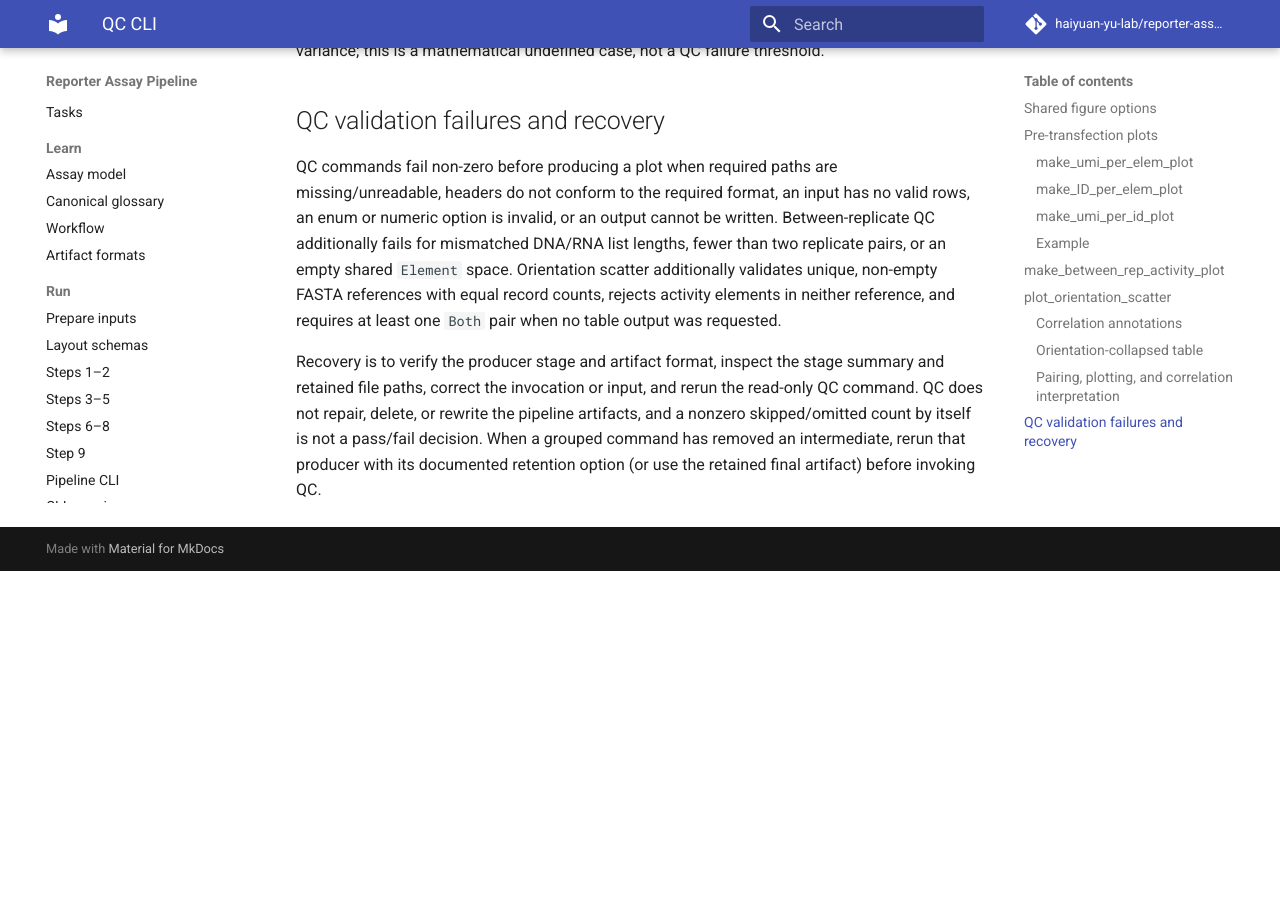
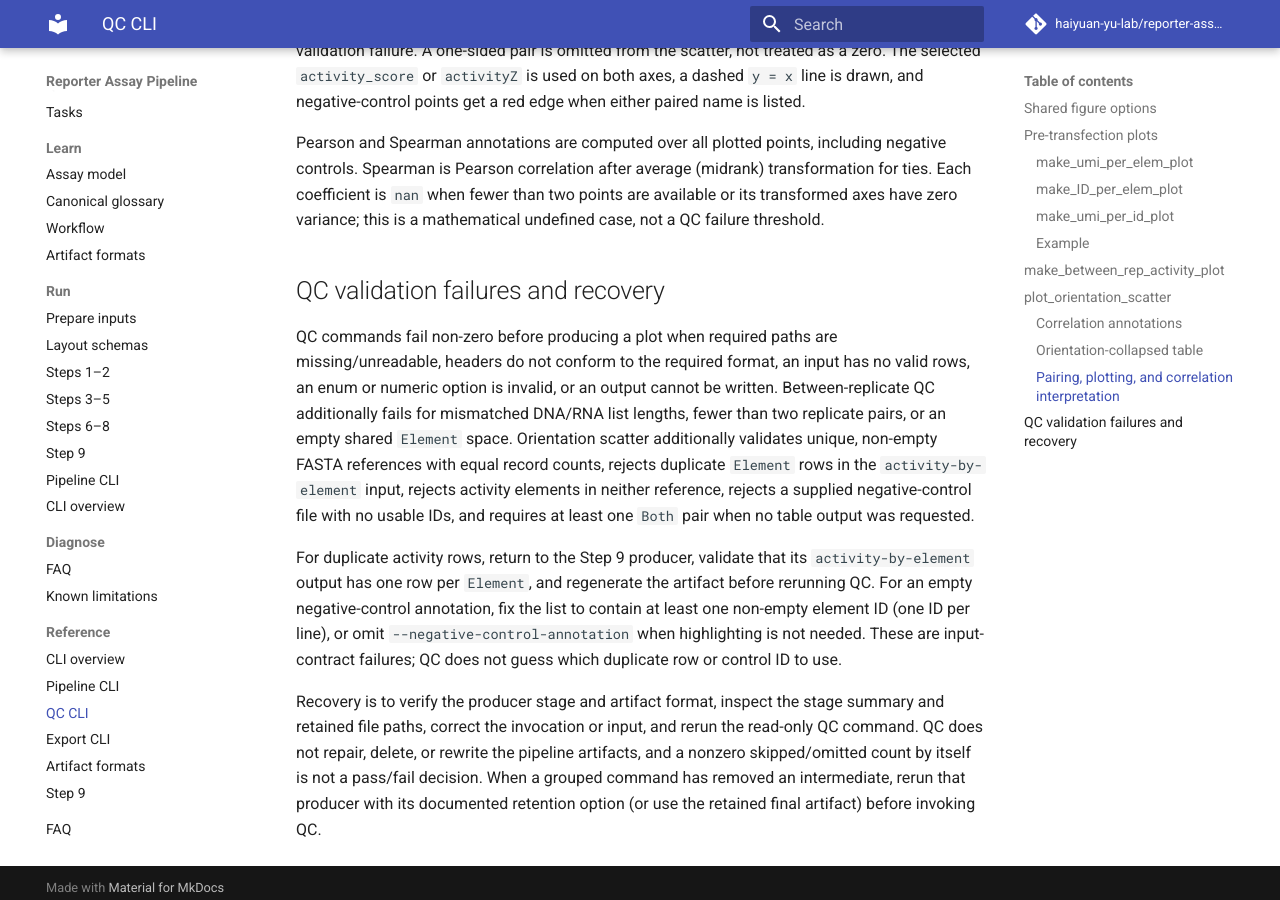
Before and after one commit to haiyuan-yu-lab/reporter-assay-pipeline-doc, an MkDocs documentation site: the page built from docs/cli/qc.md, in a window 1280 px wide and 900 px high, scrolled down 6816 px. Built offline with MkDocs 1.6.1 and Material for MkDocs 9.7.7, drawn with Linux system fonts in a browser that asks for light colours; comment, search, counter and statistics services are not loaded; before the commit the page ends 7387 px from its top, so only the background shows below that; some of the changed text lies outside the part shown.

Commit message:
docs: clarify QC validation and legends

````diff
--- a/docs/cli/qc.md
+++ b/docs/cli/qc.md
@@ -57,8 +57,9 @@
 crosswalk rows assigned to that element. `cdf` plots the sorted values against
 cumulative fraction; `cdf-count` uses cumulative element count; `hist` uses
 element count on the y-axis (the released renderer uses a log y-axis). All
-three use a linear x-axis with lower limit 0. These are descriptive depth
-distributions, not acceptance criteria.
+three use a linear x-axis with lower limit 0 and include a legend identifying
+the rendered CDF or histogram series. These are descriptive depth distributions,
+not acceptance criteria.
 
 ### `make_ID_per_elem_plot`
 
@@ -73,7 +74,9 @@
 leading ID column. `--id-column` is resolved against the loaded file header;
 it must not be `Element` or `PreTranUMICount`, and ID names are not a
 hard-coded global list. The CDF and histogram encodings are the same as the
-UMI-per-element command, with the x-axis representing distinct-ID count.
+UMI-per-element command, with the x-axis representing distinct-ID count; each
+CDF, cumulative-count, and histogram output includes a legend identifying the
+rendered series.
 
 ### `make_umi_per_id_plot`
 
@@ -91,7 +94,9 @@
 single-ID profile. `cdf` and `cdf-count` show cumulative fraction or observation
 count; `hist` shows observation count (log y-axis); `cdf-complement` shows
 `1 - CDF` against the UMI cutoff and defaults to an x maximum of 20 unless
-`--x-max` is supplied. All CDF x-axes start at 0.
+`--x-max` is supplied. Every CDF, complement-CDF, cumulative-count, and
+histogram output includes a legend identifying its rendered series. All CDF
+x-axes start at 0.
 
 ### Example
 
@@ -152,6 +157,10 @@
 `negative-control-list` is supplied, matching elements are rendered as a
 distinct series in lower-triangle panels. The plot is a concordance diagnostic;
 the command does not define a correlation threshold or gate.
+
+In a lower-triangle scatter panel, the legend identifies `Elements` and
+`Negative controls` whenever both series are rendered. If only one series has
+points, only that rendered series needs to appear in the legend.
 
 ```bash
 yulab_reporter_qc make_between_rep_activity_plot \
@@ -274,8 +283,18 @@
 written. Between-replicate QC additionally fails for mismatched DNA/RNA list
 lengths, fewer than two replicate pairs, or an empty shared `Element` space.
 Orientation scatter additionally validates unique, non-empty FASTA references
-with equal record counts, rejects activity elements in neither reference, and
-requires at least one `Both` pair when no table output was requested.
+with equal record counts, rejects duplicate `Element` rows in the
+`activity-by-element` input, rejects activity elements in neither reference,
+rejects a supplied negative-control file with no usable IDs, and requires at
+least one `Both` pair when no table output was requested.
+
+For duplicate activity rows, return to the Step 9 producer, validate that its
+`activity-by-element` output has one row per `Element`, and regenerate the
+artifact before rerunning QC. For an empty negative-control annotation, fix the
+list to contain at least one non-empty element ID (one ID per line), or omit
+`--negative-control-annotation` when highlighting is not needed. These are
+input-contract failures; QC does not guess which duplicate row or control ID
+to use.
 
 Recovery is to verify the producer stage and artifact format, inspect the
 stage summary and retained file paths, correct the invocation or input, and
````
